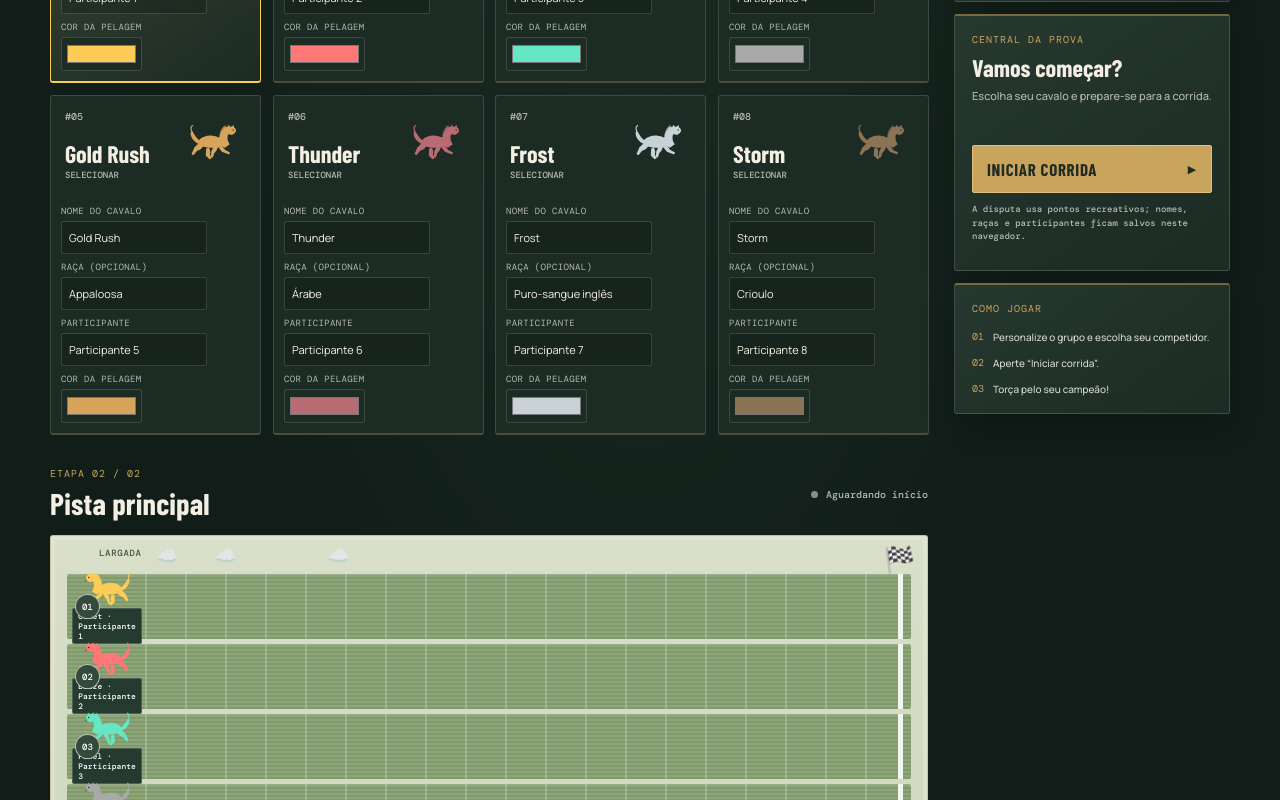
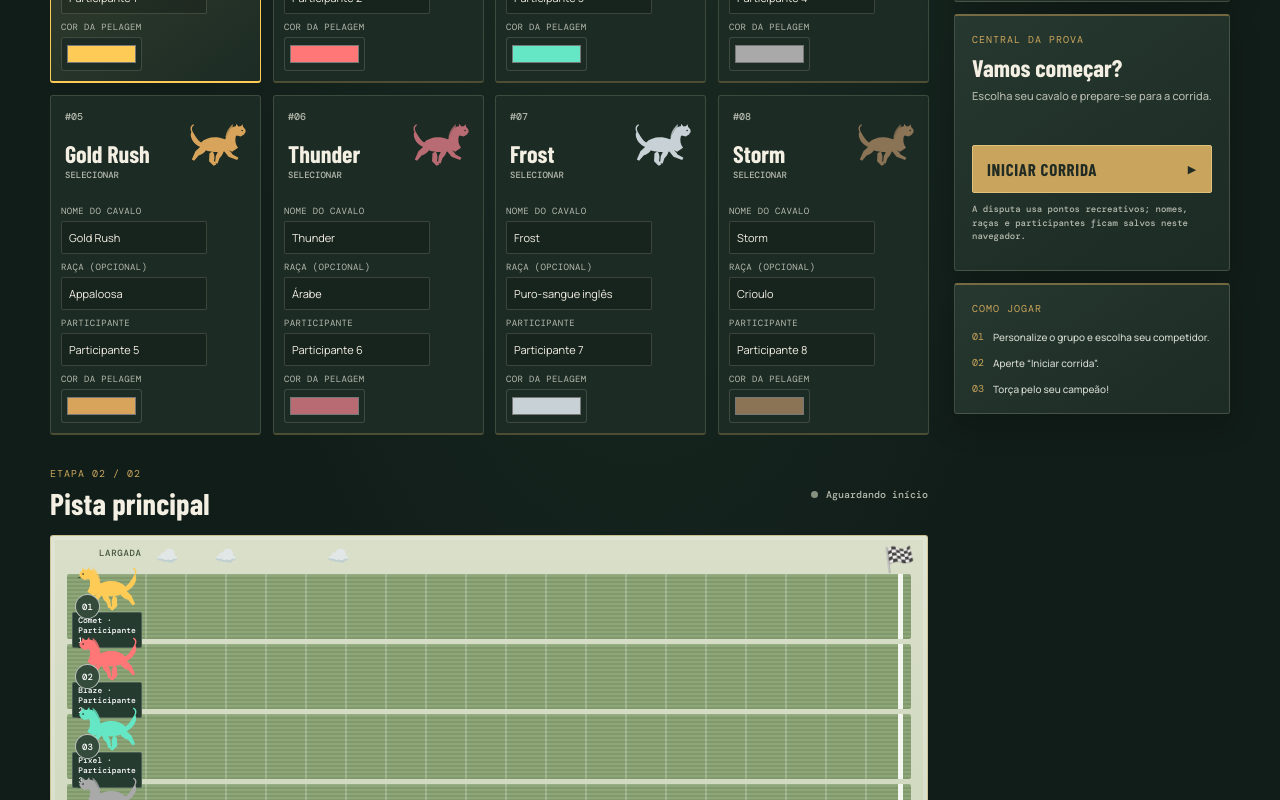
Before and after one commit to DogShown/HorseRacing, a React (Vite) app: page / in a window 1280 px wide. Shown: the part 880-1680 px from the top of the page. Built offline with nearby package versions, Linux system fonts and the light colour scheme; a web font is replaced by a local one.

Commit message:
style: refine horse illustration sizing

```diff
--- a/src/styles/horses.css
+++ b/src/styles/horses.css
@@ -92,10 +92,10 @@
 
 /* Personalização da pelagem e ícones vetoriais */
 .horse-avatar { display: grid; place-items: center; width: 48px; height: 42px; filter: none; }
-.horse-avatar svg { display: block; width: 48px; height: 42px; }
-.runner-sprite { width: 46px; height: 38px; }
-.runner-sprite svg { display: block; width: 46px; height: 38px; }
-.runner.running .runner-sprite svg { transform: scaleX(-1); }
+.horse-avatar svg { display: block; width: 58px; height: 48px; overflow: visible; }
+.runner-sprite { width: 60px; height: 46px; }
+.runner-sprite svg { display: block; width: 60px; height: 46px; overflow: visible; }
+
 .runner.running .runner-sprite { animation: gallop .2s ease-in-out infinite alternate; }
 .hero-horse svg { display: block; width: 100%; height: 100%; }
 .horse-color-field input[type="color"] {
```
